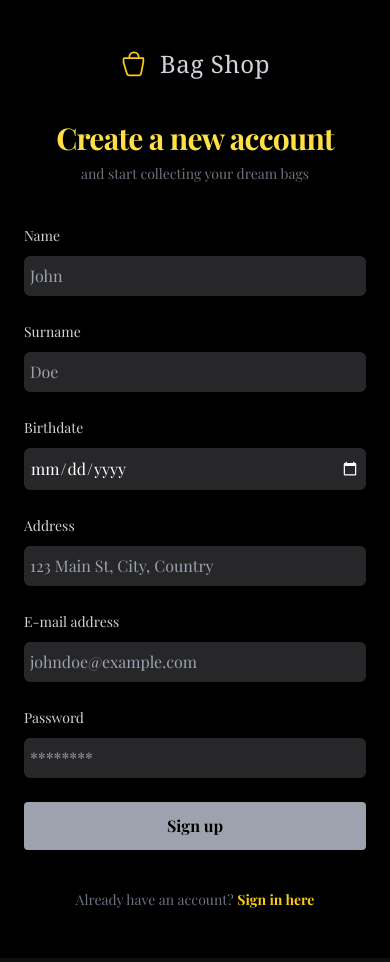
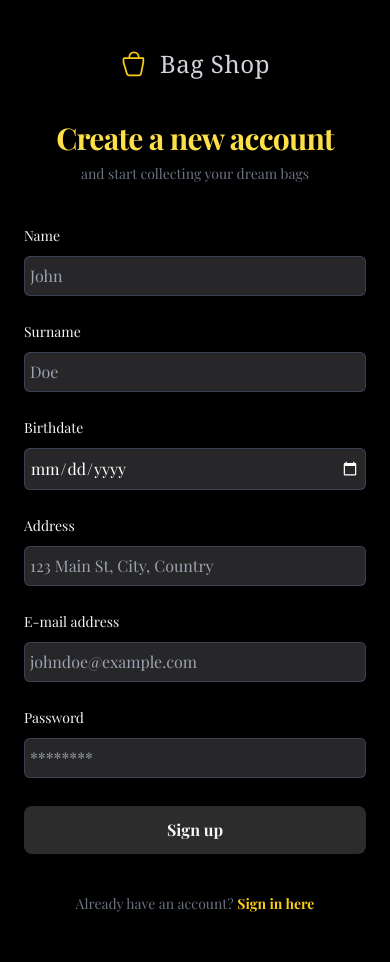
Before and after one commit to carmennoblejas/WEB_practices_ClothesShop, a Next.js app: page /auth/signup in a window 390 px wide. Built offline with nearby package versions, Linux system fonts and the light colour scheme.

Commit message:
avisa al usuario de lo que falta, borrado de comentarios sospechosos

```diff
--- a/src/components/SignUpForm.tsx
+++ b/src/components/SignUpForm.tsx
@@ -9,12 +9,13 @@ interface FormValues {
   name: string
   surname: string
   birthdate: string
-  address: string // ✅ nuevo campo
+  address: string
 }
 
 export default function SignUpForm() {
   const router = useRouter()
   const [error, setError] = useState<string>('')
+  const [isSubmitted, setIsSubmitted] = useState(false) // cuando mostrar errores
 
   const [formValues, setFormValues] = useState<FormValues>({
     email: '',
@@ -22,12 +23,17 @@ export default function SignUpForm() {
     name: '',
     surname: '',
     birthdate: '',
-    address: '', // ✅ inicializar campo
+    address: '',
   })
 
   const handleSubmit = async (event: React.FormEvent<HTMLFormElement>) => {
     event.preventDefault()
-    if (!event.currentTarget.checkValidity()) return
+    setIsSubmitted(true) // marcamos que se intento enviar
+
+    if (!event.currentTarget.checkValidity()) {
+      setError('Please fill in all required fields correctly.')
+      return
+    }
 
     try {
       const res = await fetch('/api/users', {
@@ -41,7 +47,8 @@ export default function SignUpForm() {
       const data = await res.json()
 
       if (res.ok) {
-        setError('User not created')
+
+        setError('')
         router.push('/auth/signin')
         router.refresh()
       } else {
@@ -57,11 +64,16 @@ export default function SignUpForm() {
     }
   }
 
+  // clase base para inputs
+  const inputClasses = `peer mt-2 block w-full rounded-md border-0 bg-white dark:bg-zinc-800 px-1.5 py-2 text-gray-900 dark:text-white shadow-sm ring-1 ring-inset ring-gray-300 dark:ring-gray-700 placeholder:text-gray-400 focus:ring-2 focus:ring-inset focus:ring-secondary dark:focus:ring-accent sm:text-sm sm:leading-6 ${
+    isSubmitted ? 'invalid:ring-red-500' : ''
+  }`
+
   return (
     <form className='group space-y-6' onSubmit={handleSubmit} noValidate>
-      {/* Name */}
+
       <div>
-        <label htmlFor='name' className='block text-sm font-medium leading-6 text-gray-700 dark:text-gray-300'>
+        <label htmlFor='name' className='block text-sm font-medium leading-6 text-text-main dark:text-text-dark-main'>
           Name
         </label>
         <input
@@ -70,17 +82,19 @@ export default function SignUpForm() {
           type='text'
           placeholder='John'
           required
-          className='peer mt-2 block w-full rounded-md border-0 bg-white dark:bg-zinc-800 px-1.5 py-2 text-gray-900 dark:text-white'
+          className={inputClasses}
           value={formValues.name}
           onChange={(e) =>
             setFormValues((prev) => ({ ...prev, name: e.target.value }))
           }
         />
+        <p className="mt-1 hidden text-xs text-red-500 peer-invalid:block">
+          {isSubmitted && !formValues.name && "Name is required"}
+        </p>
       </div>
 
-      {/* Surname */}
       <div>
-        <label htmlFor='surname' className='block text-sm font-medium leading-6 text-gray-700 dark:text-gray-300'>
+        <label htmlFor='surname' className='block text-sm font-medium leading-6 text-text-main dark:text-text-dark-main'>
           Surname
         </label>
         <input
@@ -89,17 +103,19 @@ export default function SignUpForm() {
           type='text'
           placeholder='Doe'
           required
-          className='peer mt-2 block w-full rounded-md border-0 bg-white dark:bg-zinc-800 px-1.5 py-2 text-gray-900 dark:text-white'
+          className={inputClasses}
           value={formValues.surname}
           onChange={(e) =>
             setFormValues((prev) => ({ ...prev, surname: e.target.value }))
           }
         />
+        <p className="mt-1 hidden text-xs text-red-500 peer-invalid:block">
+          {isSubmitted && !formValues.surname && "Surname is required"}
+        </p>
       </div>
 
-      {/* Birthdate */}
       <div>
-        <label htmlFor='birthdate' className='block text-sm font-medium leading-6 text-gray-700 dark:text-gray-300'>
+        <label htmlFor='birthdate' className='block text-sm font-medium leading-6 text-text-main dark:text-text-dark-main'>
           Birthdate
         </label>
         <input
@@ -107,17 +123,19 @@ export default function SignUpForm() {
           name='birthdate'
           type='date'
           required
-          className='peer mt-2 block w-full rounded-md border-0 bg-white dark:bg-zinc-800 px-1.5 py-2 text-gray-900 dark:text-white'
+          className={inputClasses}
           value={formValues.birthdate}
           onChange={(e) =>
             setFormValues((prev) => ({ ...prev, birthdate: e.target.value }))
           }
         />
+        <p className="mt-1 hidden text-xs text-red-500 peer-invalid:block">
+          {isSubmitted && !formValues.birthdate && "Birthdate is required"}
+        </p>
       </div>
 
-      {/* Address */}
       <div>
-        <label htmlFor='address' className='block text-sm font-medium leading-6 text-gray-700 dark:text-gray-300'>
+        <label htmlFor='address' className='block text-sm font-medium leading-6 text-text-main dark:text-text-dark-main'>
           Address
         </label>
         <input
@@ -126,17 +144,19 @@ export default function SignUpForm() {
           type='text'
           placeholder='123 Main St, City, Country'
           required
-          className='peer mt-2 block w-full rounded-md border-0 bg-white dark:bg-zinc-800 px-1.5 py-2 text-gray-900 dark:text-white'
+          className={inputClasses}
           value={formValues.address}
           onChange={(e) =>
             setFormValues((prev) => ({ ...prev, address: e.target.value }))
           }
         />
+        <p className="mt-1 hidden text-xs text-red-500 peer-invalid:block">
+          {isSubmitted && !formValues.address && "Address is required"}
+        </p>
       </div>
 
-      {/* Email */}
       <div>
-        <label htmlFor='email' className='block text-sm font-medium leading-6 text-gray-700 dark:text-gray-300'>
+        <label htmlFor='email' className='block text-sm font-medium leading-6 text-text-main dark:text-text-dark-main'>
           E-mail address
         </label>
         <input
@@ -146,17 +166,19 @@ export default function SignUpForm() {
           required
           autoComplete='email'
           placeholder='johndoe@example.com'
-          className='peer mt-2 block w-full rounded-md border-0 bg-white dark:bg-zinc-800 px-1.5 py-2 text-gray-900 dark:text-white'
+          className={inputClasses}
           value={formValues.email}
           onChange={(e) =>
             setFormValues((prev) => ({ ...prev, email: e.target.value }))
           }
         />
+        <p className="mt-1 hidden text-xs text-red-500 peer-invalid:block">
+           {isSubmitted && !formValues.email && "Valid email is required"}
+        </p>
       </div>
 
-      {/* Password */}
       <div>
-        <label htmlFor='password' className='block text-sm font-medium leading-6 text-gray-700 dark:text-gray-300'>
+        <label htmlFor='password' className='block text-sm font-medium leading-6 text-text-main dark:text-text-dark-main'>
           Password
         </label>
         <input
@@ -164,24 +186,28 @@ export default function SignUpForm() {
           name='password'
           type='password'
           required
+          minLength={6}
           placeholder='********'
-          className='peer mt-2 block w-full rounded-md border-0 bg-white dark:bg-zinc-800 px-1.5 py-2 text-gray-900 dark:text-white'
+          className={inputClasses}
           value={formValues.password}
           onChange={(e) =>
             setFormValues((prev) => ({ ...prev, password: e.target.value }))
           }
         />
+        <p className="mt-1 hidden text-xs text-red-500 peer-invalid:block">
+          {isSubmitted && !formValues.password && "Password is required (min 6 chars)"}
+        </p>
       </div>
 
-      {/* Error */}
       {error && (
-        <p className='mt-2 text-sm text-red-500'>{error}</p>
+        <div className="rounded-md bg-red-50 p-4 dark:bg-red-900/20">
+          <p className='text-sm text-red-600 dark:text-red-400 text-center font-medium'>{error}</p>
+        </div>
       )}
 
-      {/* Submit */}
       <button
         type='submit'
-        className='mt-6 w-full bg-neutral-800 hover:bg-neutral-700 text-white dark:bg-gray-400 dark:hover:bg-gray-500 dark:text-black px-6 py-3 rounded font-semibold shadow-md transition'
+        className='mt-6 w-full bg-primary hover:bg-primary-hover text-white dark:text-text-dark-main font-bold py-3 rounded-lg transition duration-300 shadow-md'
       >
         Sign up
       </button>
```
